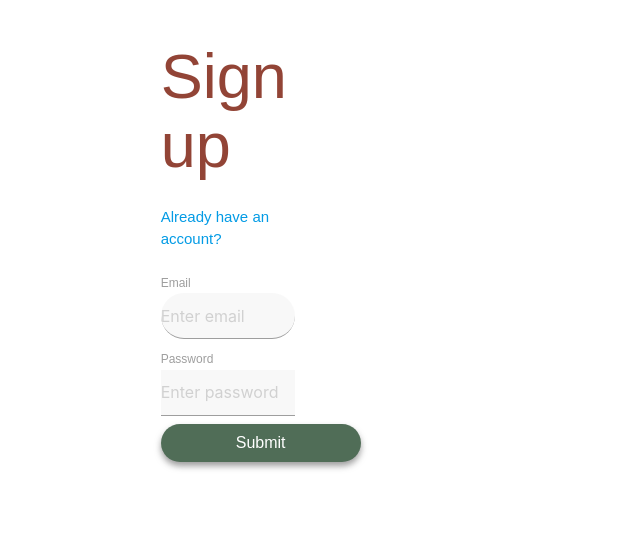
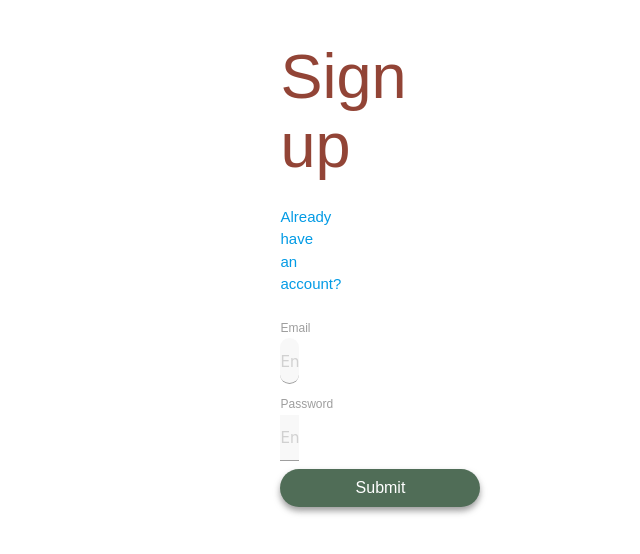
Before and after one commit to nipadedhia/CodePro101, a React (Create React App) app in the folder client/: page /signup in a window 1280 px wide. Shown: the top 554 px of the page, without its empty margins (177-817 px from the left). Built offline with nearby package versions, Linux system fonts and the light colour scheme; no server answers.

Commit message:
modified code

```diff
--- a/client/src/views/signup/assets/style.scss
+++ b/client/src/views/signup/assets/style.scss
@@ -4,8 +4,6 @@
   align-items: center;
   display: flex;
   justify-content: space-around;
-  //   background-color: rgba(80, 109, 87, 0.25);
-
   height: 100vh;
 }
 
--- a/client/src/views/signup/index.js
+++ b/client/src/views/signup/index.js
@@ -9,14 +9,14 @@ function Signup() {
     <>
       <div className="container">
         <div className="row">
-          <div className="col-md-6 col-sm-12 col-logo-signup">
+          <div className="col s12 m6 l3 col-logo-signup">
             {/* <h3>
               <Link className="back-home-link" to={"/"}>
                 <i class="fas fa-long-arrow-alt-left pr-2"></i>Home
               </Link>
             </h3> */}
           </div>
-          <div className="col-md-6 col-sm-12col-logo-signup">
+          <div className="col s12 m6 l3 col-logo-signup">
             <SignupComponent />
           </div>
         </div>
```
